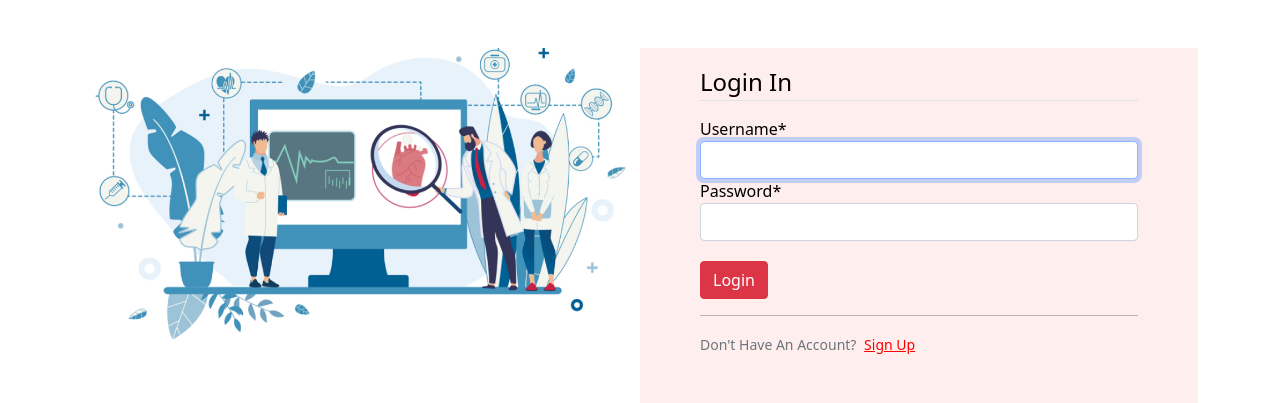
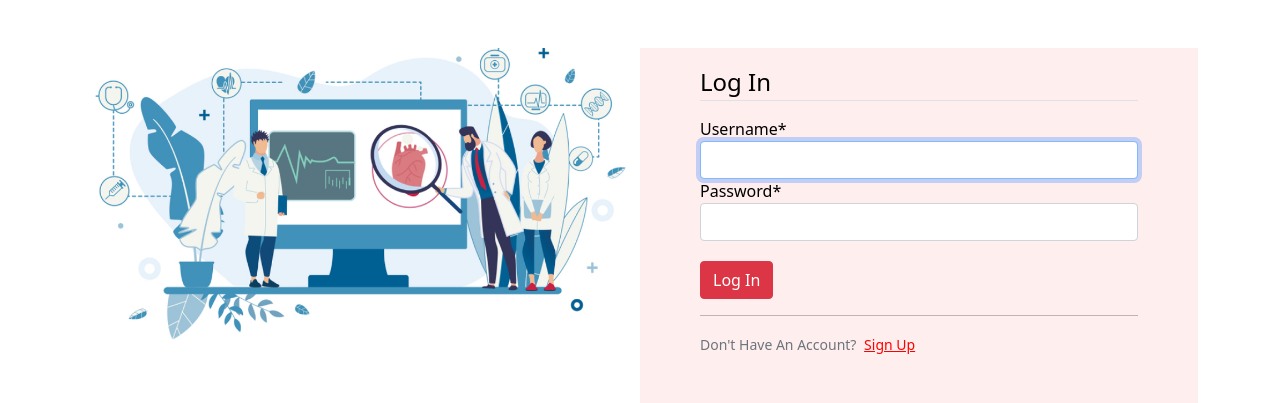
Before and after one commit to AsadNizami/Cardiocare, a Django app: page /login/ in a window 1280 px wide. Shown: the part 116-519 px from the top of the page. Run offline with Django 3.2, Linux system fonts and the light colour scheme; some libraries are stand-ins or nearby versions.

Commit message:
fixed a typo

```diff
--- a/users/templates/users/login.html
+++ b/users/templates/users/login.html
@@ -12,14 +12,14 @@
                     <form method="POST">
                         {% csrf_token %}
                         <fieldset class="form-group mx-xs-3 mx-sm-5 ">
-                            <legend class="border-bottom mb-3 mt-3">Login In</legend>
+                            <legend class="border-bottom mb-3 mt-3">Log In</legend>
                             <div class="form-group" >
                                 {{ form|crispy }}
                             </div>
 
                         </fieldset>
                         <div class="form-group" style="padding-top: 20px">
-                            <button class="btn btn-danger mx-xs-3 mx-sm-5" type="submit">Login</button>
+                            <button class="btn btn-danger mx-xs-3 mx-sm-5" type="submit">Log In</button>
                         </div>
                     </form>
                     <div class="mx-xs-3 mx-sm-5 mb-5">
```
